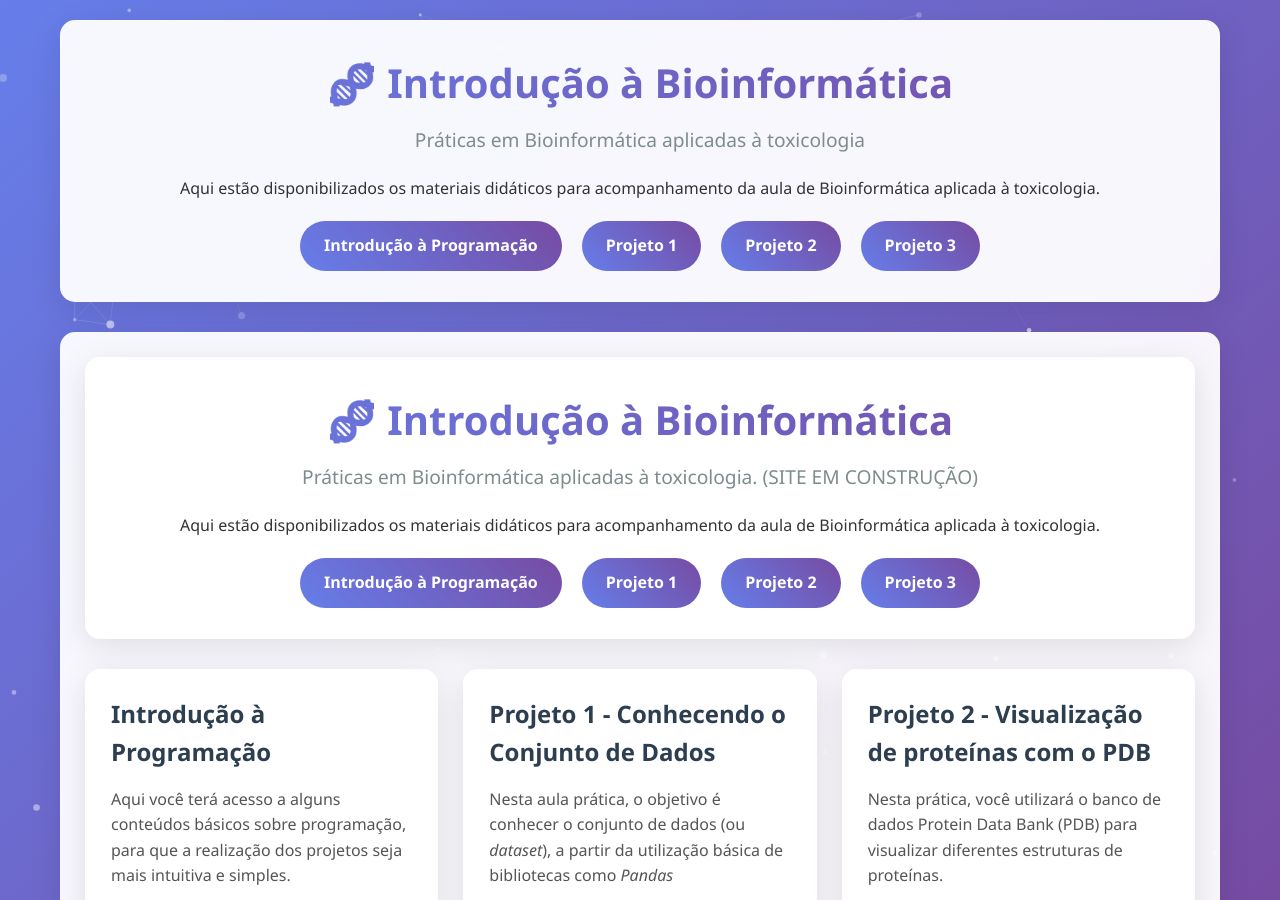
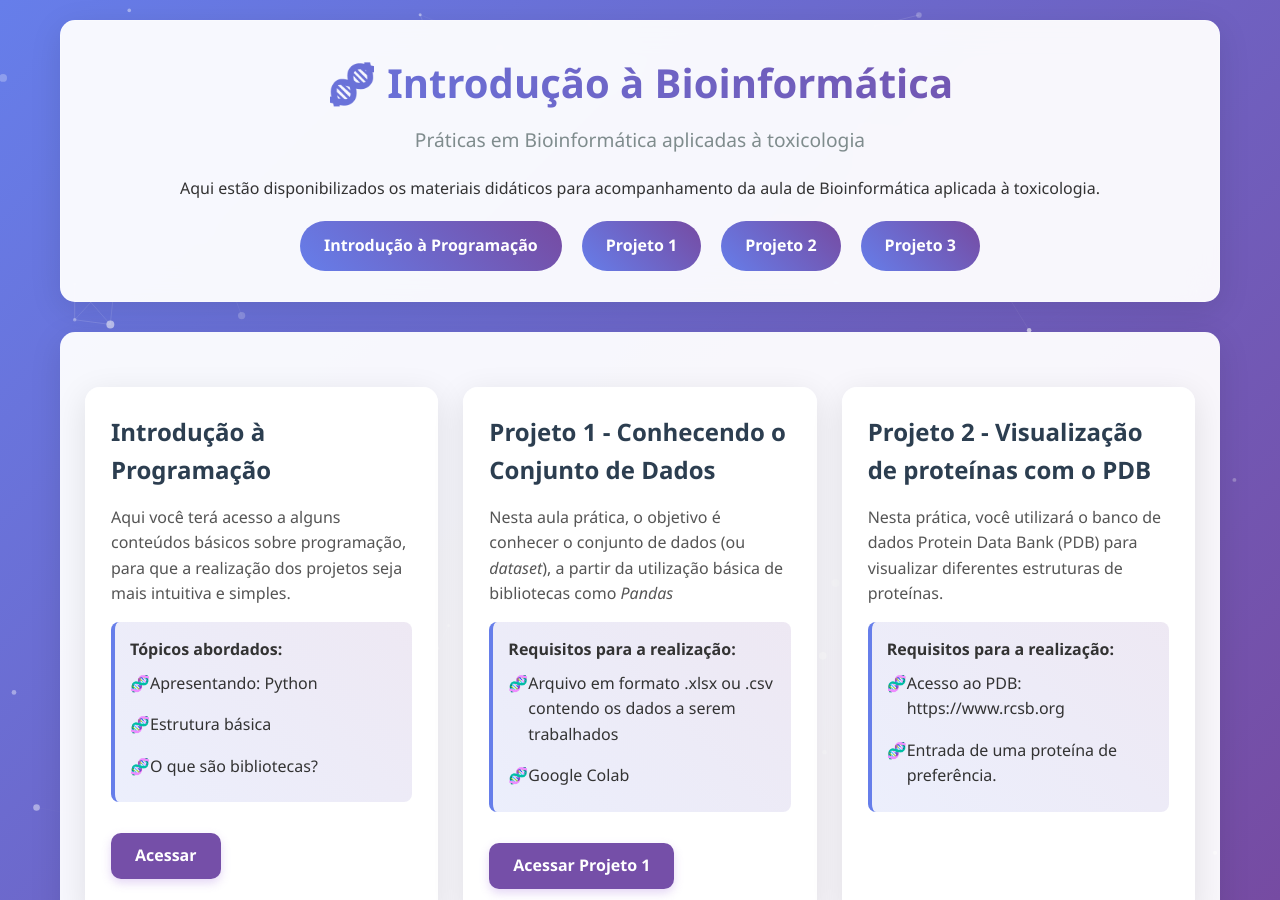
Before and after one commit to annejosiele/AJLV-Bioinformatics, a Jekyll site: the page built from index.html, in a window 1280 px wide and 900 px high. Built offline with Jekyll 4.4.1, drawn with Linux system fonts in a browser that asks for light colours.

Commit message:
Update index.html

```diff
--- a/index.html
+++ b/index.html
@@ -3,20 +3,6 @@ layout: default
 title: Práticas em Bioinformática
 permalink: /
 ---
-
-<header class="fade-in">
-  <h1>🧬 Introdução à Bioinformática</h1>
-  <p class="subtitle">Práticas em Bioinformática aplicadas à toxicologia. (SITE EM CONSTRUÇÃO)</p>
-  <p>Aqui estão disponibilizados os materiais didáticos para acompanhamento da aula de Bioinformática aplicada à toxicologia.</p>
-
-  <nav class="nav-menu">
-    <a href="#programming" class="nav-btn">Introdução à Programação</a>
-    <a href="#card1" class="nav-btn">Projeto 1</a>
-    <a href="#card2" class="nav-btn">Projeto 2</a>
-    <a href="#card3" class="nav-btn">Projeto 3</a>
-  </nav>
-</header>
-
 <div class="content-grid">
   <div class="card fade-in" id="programming" style="animation-delay: 0.4s;">
     <h2>Introdução à Programação</h2>
```
